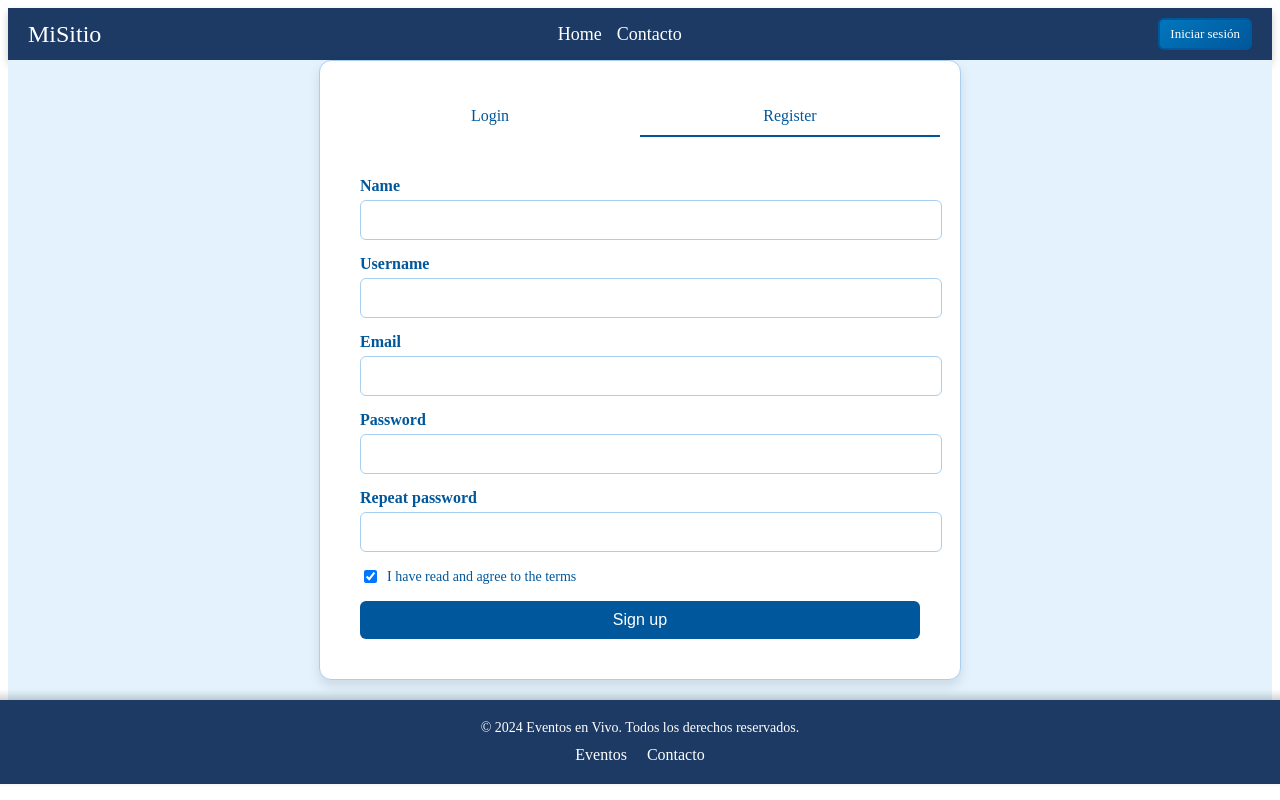
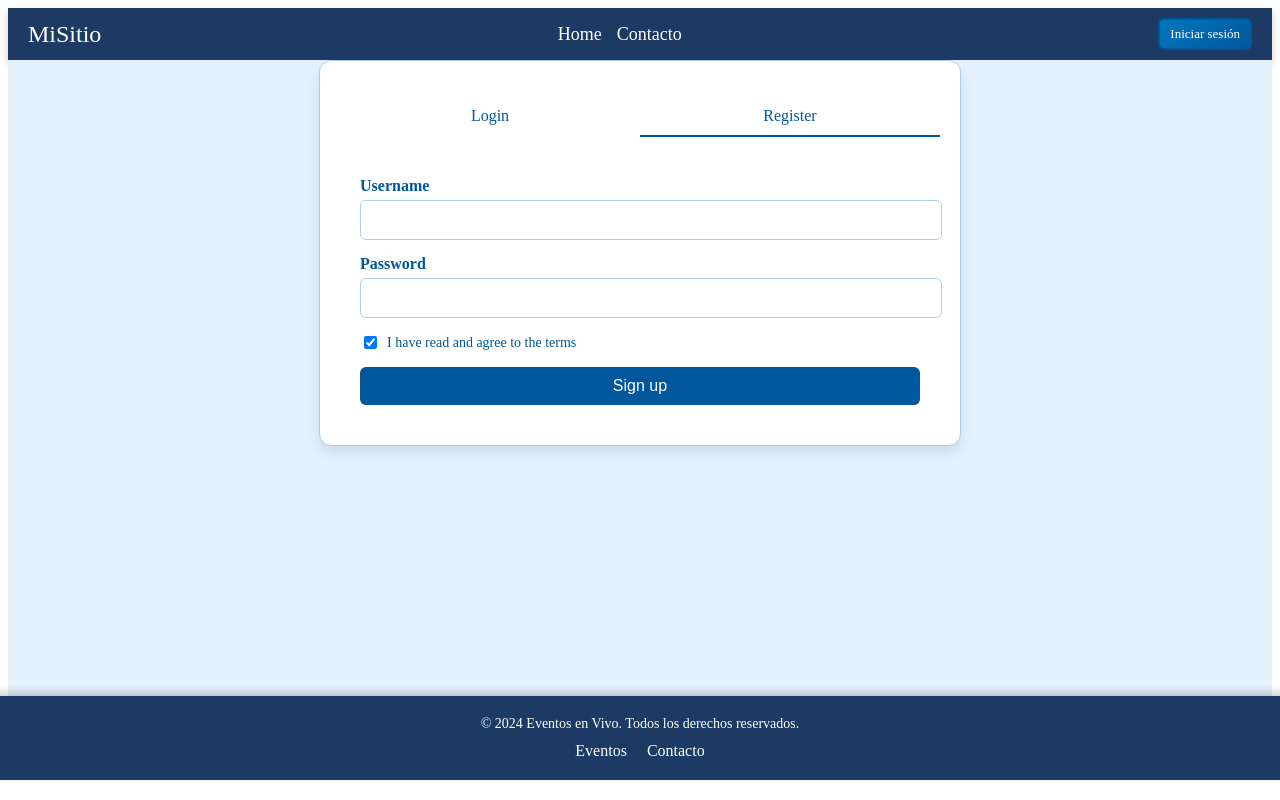
Before and after one commit to AgusPoti/-EFSI-TP9-Eventos, a Next.js app in the folder tp9/: page /LoginForm in a window 1280 px wide. Both pictures are taken after a click on the tab "Register". Built offline with nearby package versions, Linux system fonts and the light colour scheme.

Commit message:
login funciona

```diff
--- a/tp9/app/LoginForm/page.js
+++ b/tp9/app/LoginForm/page.js
@@ -5,12 +5,16 @@ import { useRouter } from 'next/navigation';
 import styles from './LoginForm.module.css';
 import { UserContext } from '../Components/UserContext/UserContext';
 import Footer from '../Components/Footer/index'
+import  axios from "axios";
 export default function LoginForm() {
   const [activeTab, setActiveTab] = useState('login');
   const { setUser } = useContext(UserContext);
   const [error, setError] = useState(null);
   const router = useRouter();
-
+ const [username, setUsername]= useState("");
+ const [password, setPassword]= useState("");
+ const [first_name, setFirst_name]= useState("");
+ const [last_name, setLast_name]= useState("");
   const handleTabChange = (tab) => {
     setActiveTab(tab);
   };
@@ -19,7 +23,7 @@ export default function LoginForm() {
     e.preventDefault();
     try {
       const response = await axios.post("http://localhost:3000/api/user/login", {
-        username, pasword
+        username, password
       });
 
       if (response.status === 200) {
@@ -70,11 +74,15 @@ export default function LoginForm() {
           <form onSubmit={handleSubmit} className={styles.form}>
             <div className={styles.formGroup}>
               <label className={styles.formLabel} htmlFor="loginEmail">Username</label>
-              <input type="username" id="loginEmail" className={styles.formControl} required />
+              <input type="username" id="loginEmail" className={styles.formControl} required
+               onChange={(e) => setUsername(e.target.value)}
+              />
             </div>
             <div className={styles.formGroup}>
               <label className={styles.formLabel} htmlFor="loginPassword">Password</label>
-              <input type="password" id="loginPassword" className={styles.formControl} required />
+              <input type="password" id="loginPassword" className={styles.formControl} required
+               onChange={(e) => setPassword(e.target.value)}
+              />
             </div>
             <button type="submit" className={styles.btnPrimary}>Sign in</button>
           </form>
@@ -83,24 +91,16 @@ export default function LoginForm() {
         {activeTab === 'register' && (
           <form onSubmit={handleSubmit} className={styles.form}>
             <div className={styles.formGroup}>
-              <label className={styles.formLabel} htmlFor="registerName">Name</label>
-              <input type="text" id="registerName" className={styles.formControl} />
-            </div>
-            <div className={styles.formGroup}>
               <label className={styles.formLabel} htmlFor="registerUsername">Username</label>
-              <input type="text" id="registerUsername" className={styles.formControl} />
-            </div>
-            <div className={styles.formGroup}>
-              <label className={styles.formLabel} htmlFor="registerEmail">Email</label>
-              <input type="email" id="registerEmail" className={styles.formControl} />
+              <input type="text" id="registerUsername" className={styles.formControl}
+               onChange={(e) => setUsername(e.target.value)}
+              />
             </div>
             <div className={styles.formGroup}>
               <label className={styles.formLabel} htmlFor="registerPassword">Password</label>
-              <input type="password" id="registerPassword" className={styles.formControl} />
-            </div>
-            <div className={styles.formGroup}>
-              <label className={styles.formLabel} htmlFor="registerRepeatPassword">Repeat password</label>
-              <input type="password" id="registerRepeatPassword" className={styles.formControl} />
+              <input type="password" id="registerPassword" className={styles.formControl}
+               onChange={(e) => setPassword(e.target.value)}
+              />
             </div>
             <div className={styles.checkboxGroup}>
               <input className={styles.checkbox} type="checkbox" id="registerCheck" defaultChecked />
```
